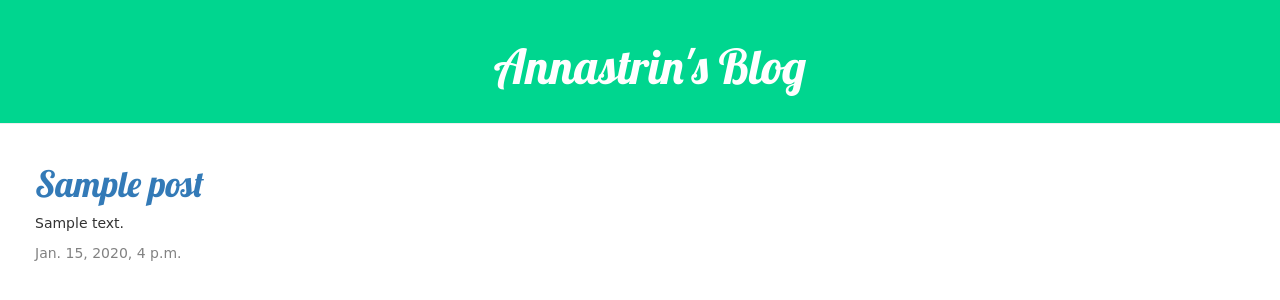
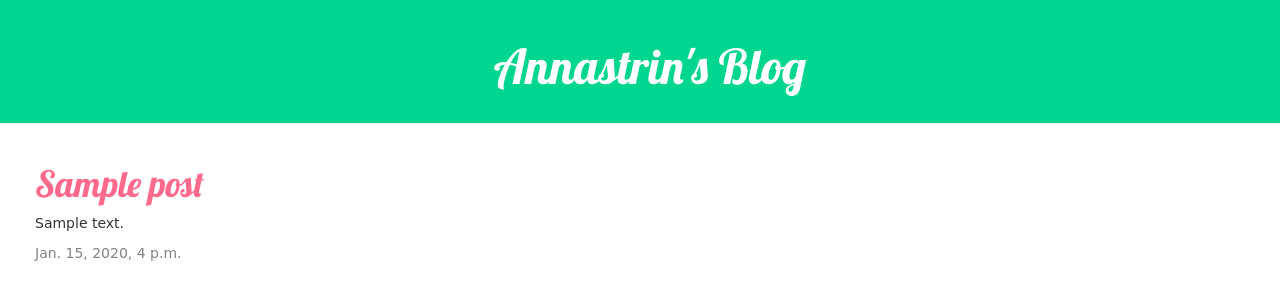
Before and after one commit to Annastrin/my-first-blog, a Django app: template blog/templates/blog/post_list.html in a window 1280 px wide. Shown: the top 300 px of the page. Run offline with Django 3.2, Linux system fonts and the light colour scheme; the template is opened without the code that fills it: values that come from a table or form of the project are taken from there, others are empty; tables that the repository leaves empty hold one stand-in row (values such as "Sample post"); some libraries are stand-ins or nearby versions.

Commit message:
change color

```diff
--- a/blog/static/css/blog.css
+++ b/blog/static/css/blog.css
@@ -1,4 +1,4 @@
-h1 {
+h1, h1 a {
 	color: #ff698c;
 	font-family: 'Lobster';
 }
```
